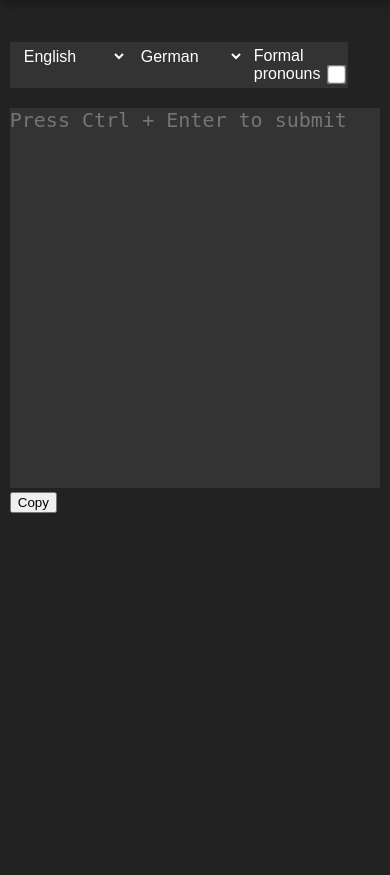
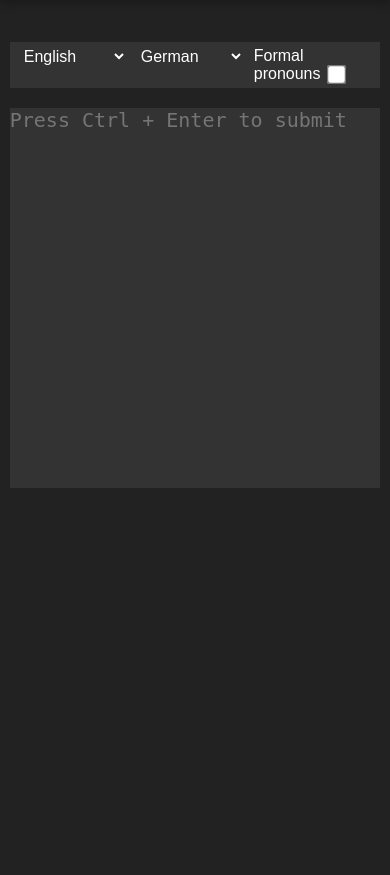
Before and after one commit to Audun97/flask-translator-gpt, a Flask app: page / in a window 390 px wide. Shown: the part 74-949 px from the top of the page. Run offline with Flask 3, Linux system fonts and the light colour scheme.

Commit message:
make mobile view have a lang-selection banner  which covers all the horizontal space

```diff
--- a/static/css/main.css
+++ b/static/css/main.css
@@ -150,6 +150,11 @@ input[type="checkbox"] {
     margin-top: 5vh;
   }
 
+  .lang-selection {
+    display: flex;
+    align-items: flex-start;
+  }
+
   #formal_pronouns_container {
     display: flex;
     align-items: center;
--- a/templates/index.html
+++ b/templates/index.html
@@ -38,9 +38,6 @@
                             <img src="{{ url_for('static', filename='img/x.svg') }}" alt="Clear text">
                         </button>
                     </div>
-                    <div>
-                        <button id="copy_text_input">Copy</button>
-                    </div>
                 </div>
                 <div class="text-area-container">
                     <textarea name="user_output" id="user_output">{{ response }}</textarea>
```
